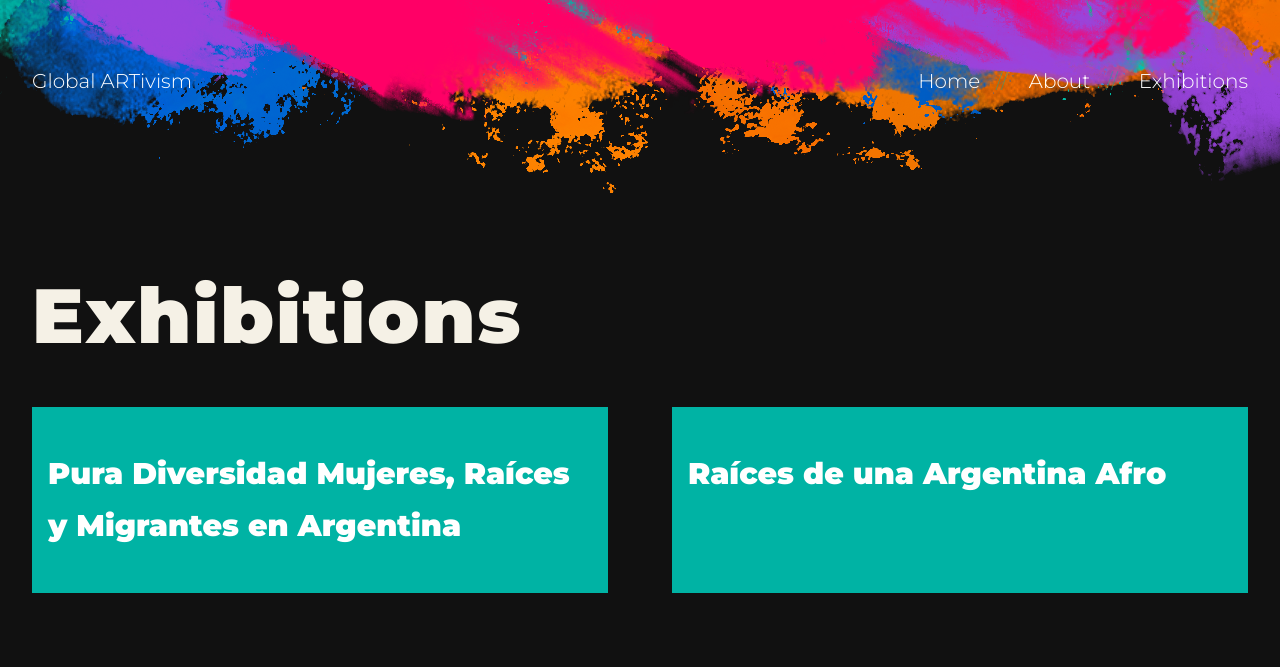
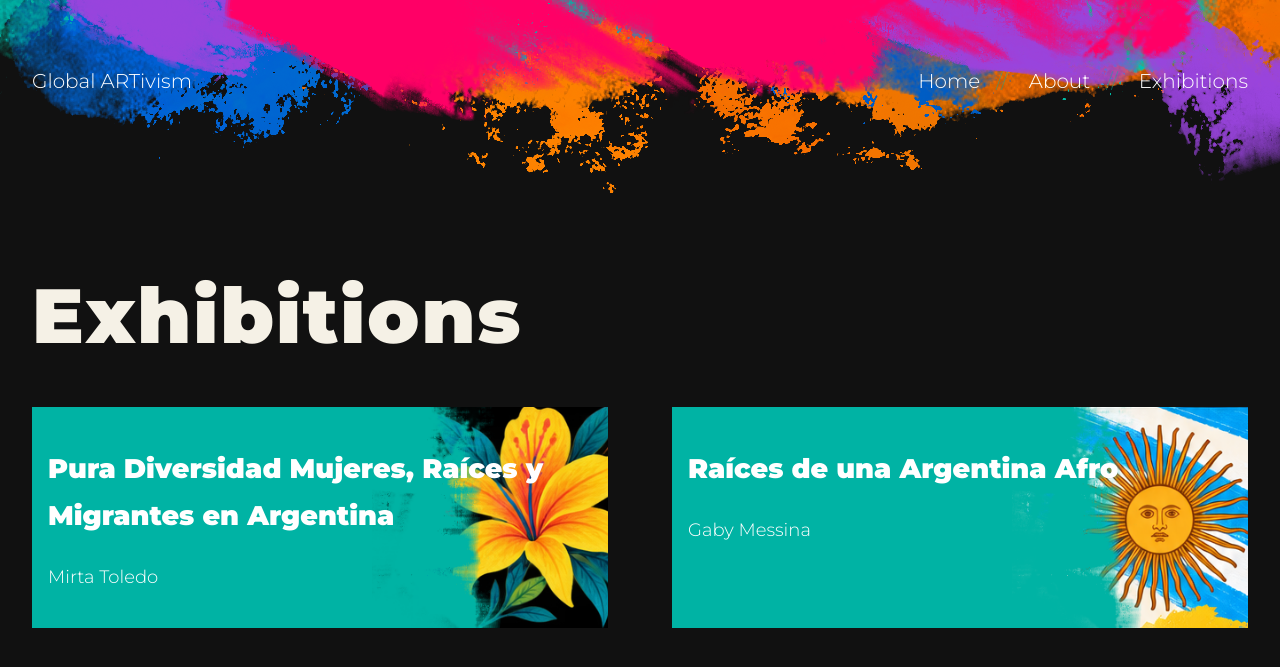
Before and after one commit to globalartivism/globalartivism.github.io, a Jekyll site: the page built from exhibitions.html, in a window 1280 px wide. Shown: the top 667 px of the page. Built offline with Jekyll 4.4.1, drawn with Linux system fonts in a browser that asks for light colours; some web fonts are replaced.

Commit message:
Adds images for exhibition links.

```diff
--- a/exhibitions.html
+++ b/exhibitions.html
@@ -9,7 +9,7 @@ bodyclass: exhibitions
 {% for exhibition in site.exhibitions %}
     <a href="{{ exhibition.url }}" id="{{ exhibition.slug }}">
         <h2>{{ exhibition.title }}</h2>
-        <p>{{ exhibition.summary }}</p>
+        <p>{{ exhibition.artist }}</p>
     </a>
 {% endfor %}
 </div>
--- a/style.css
+++ b/style.css
@@ -185,12 +185,24 @@ img {
 }
 
 #exhibitions a {
-    background: var(--artivism-teal);
+    background-color: var(--artivism-teal);
+    background-position: 120% 0;
+    background-repeat: no-repeat;
     color: white;
     flex: 1;
     display:block;
     text-decoration:none;
     padding: 1rem;
+    background-size: contain;
+    font-size:90%;
+}
+
+#exhibitions #raíces-de-una-argentina-afro {
+    background-image: url('/assets/gabymessina-linkbg.png');
+}
+
+#exhibitions #pura-diversidad {
+    background-image: url('/assets/mirtatoledo-linkbg.png');
 }
 
 #exhibitions a:link,
```
Also changed, not shown: assets/gabymessina-linkbg.png (added), assets/mirtatoledo-linkbg.png (added).
